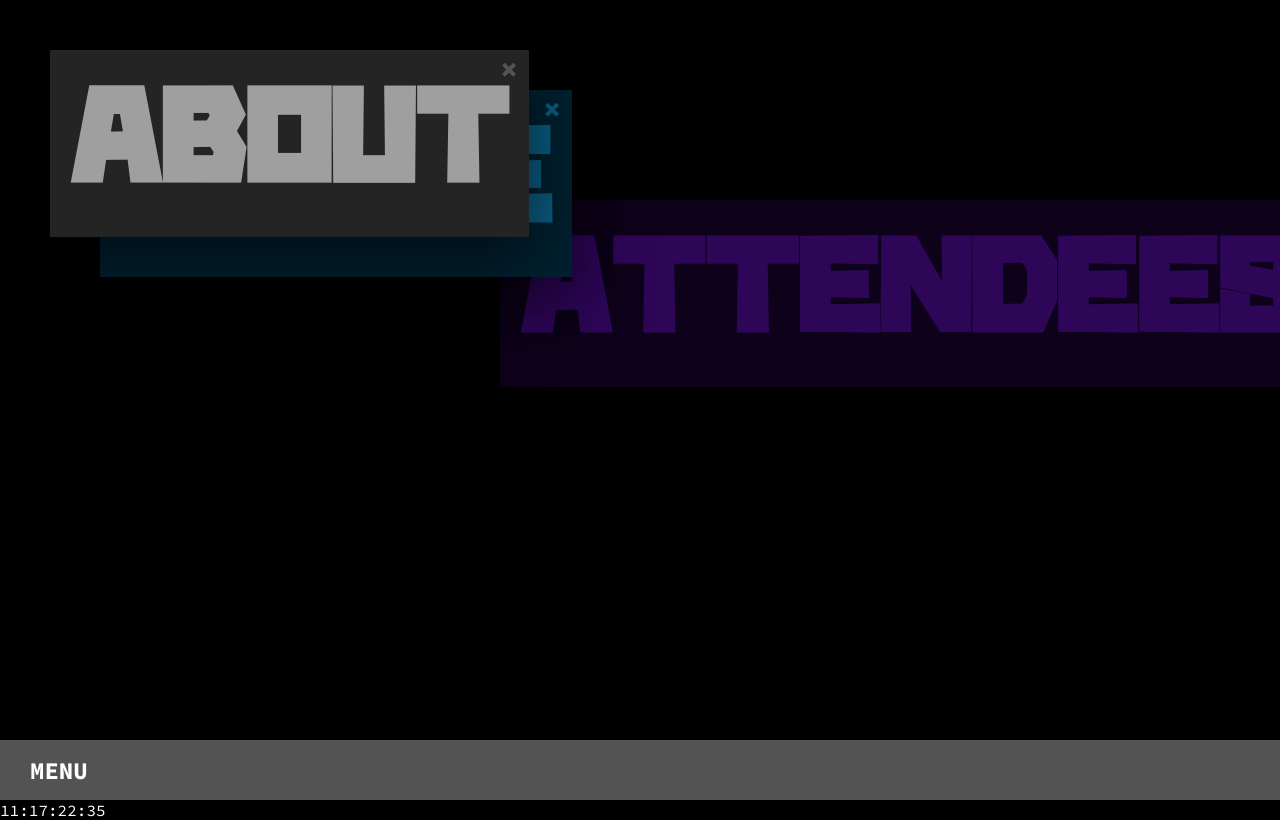
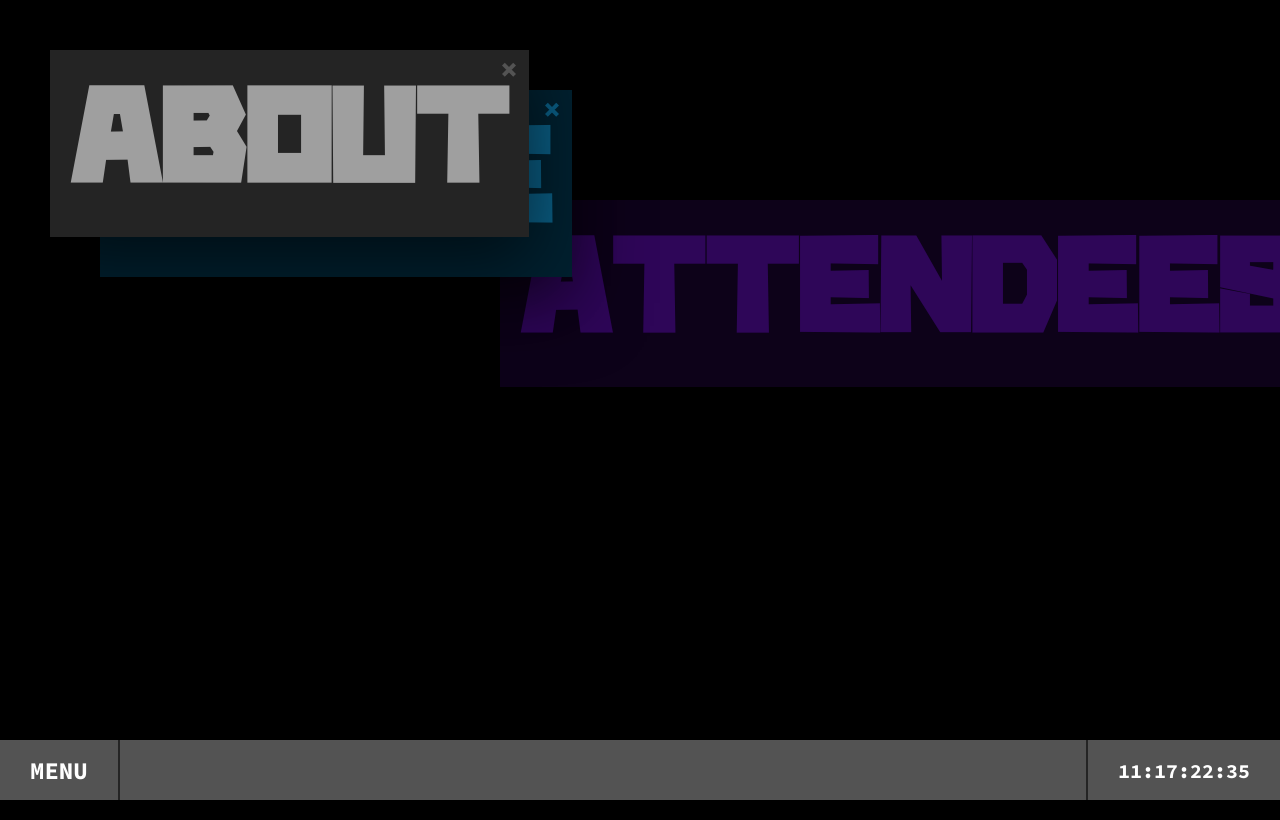
Before and after one commit to rijkvanzanten/te-website, a Vue app: page / in a window 1280 px wide. Shown: the top 820 px of the page. Built offline with nearby package versions, Linux system fonts and the light colour scheme.

Commit message:
Style countdown

```diff
--- a/src/components/CountDown.vue
+++ b/src/components/CountDown.vue
@@ -61,5 +61,13 @@ export default {
 
 <style lang="scss" scoped>
 #countdown {
+  height: 100%;
+  font-size: 20px;
+  font-weight: 800;
+  display: flex;
+  align-items: center;
+  float: right;
+  padding: 0 30px;
+  border-left: 2px solid var(--dark-gray);
 }
 </style>
--- a/src/components/TheMenuBar.vue
+++ b/src/components/TheMenuBar.vue
@@ -44,6 +44,9 @@ export default {
     font-weight: 800;
     height: 100%;
     padding: 0 30px;
+    float: left;
+    border-right: 2px solid var(--dark-gray);
+    cursor: pointer;
 
     &:hover {
       background-color: var(--dark-gray);
--- a/src/components/TheNavigationMenu.vue
+++ b/src/components/TheNavigationMenu.vue
@@ -6,7 +6,9 @@
   >
     <ul>
       <li>
-        <a href="#" @click.prevent="openWindowAndCloseMenu('about');">About</a>
+        <a
+          href="#"
+          @click.prevent="openWindowAndCloseMenu('about');">About</a>
       </li>
       <li>
         <a href="#" @click.prevent="openWindowAndCloseMenu('speakers');"
--- a/src/components/VWindow.vue
+++ b/src/components/VWindow.vue
@@ -1,5 +1,4 @@
 <template>
-  <transition name="fade">
   <article
     v-show="show"
     class="window"
@@ -17,7 +16,6 @@
     </button>
     <component :is="'p-' + page" />
   </article>
-  </transition>
 </template>
 
 <script>
@@ -291,14 +289,4 @@ export default {
     }
   }
 }
-
-.fade-enter-active,
-.fade-leave-active {
-  transition: opacity 0.5s;
-}
-
-.fade-enter,
-.fade-leave-to {
-  opacity: 0;
-}
 </style>
```
Lines whose indentation alone changed are shown as unchanged.
